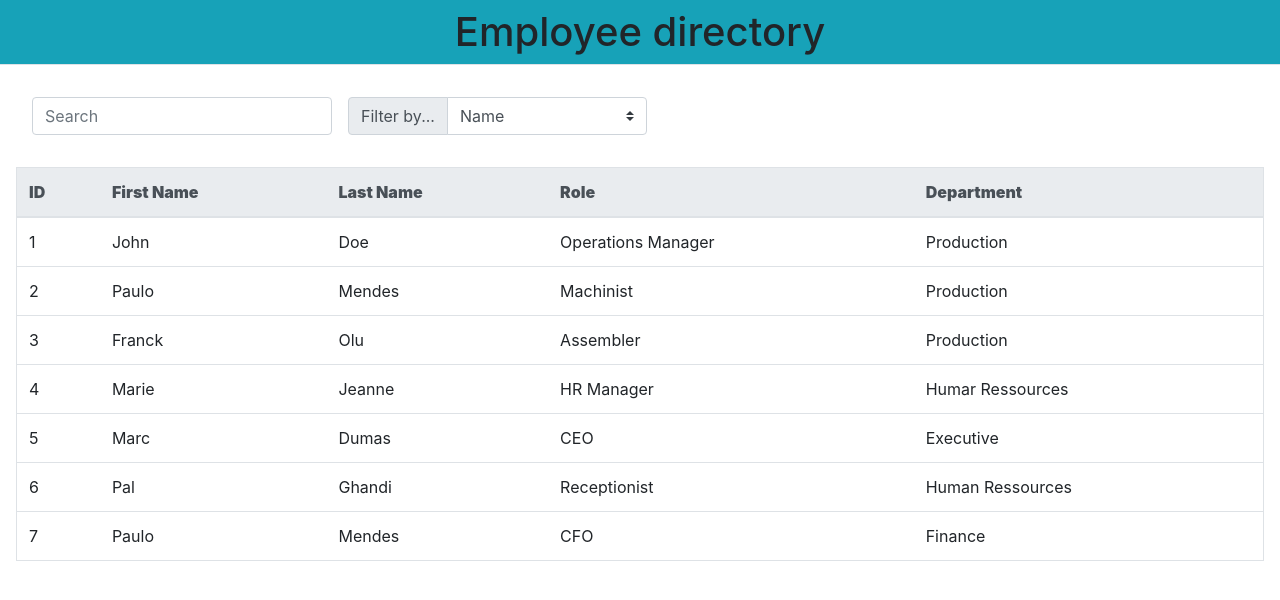
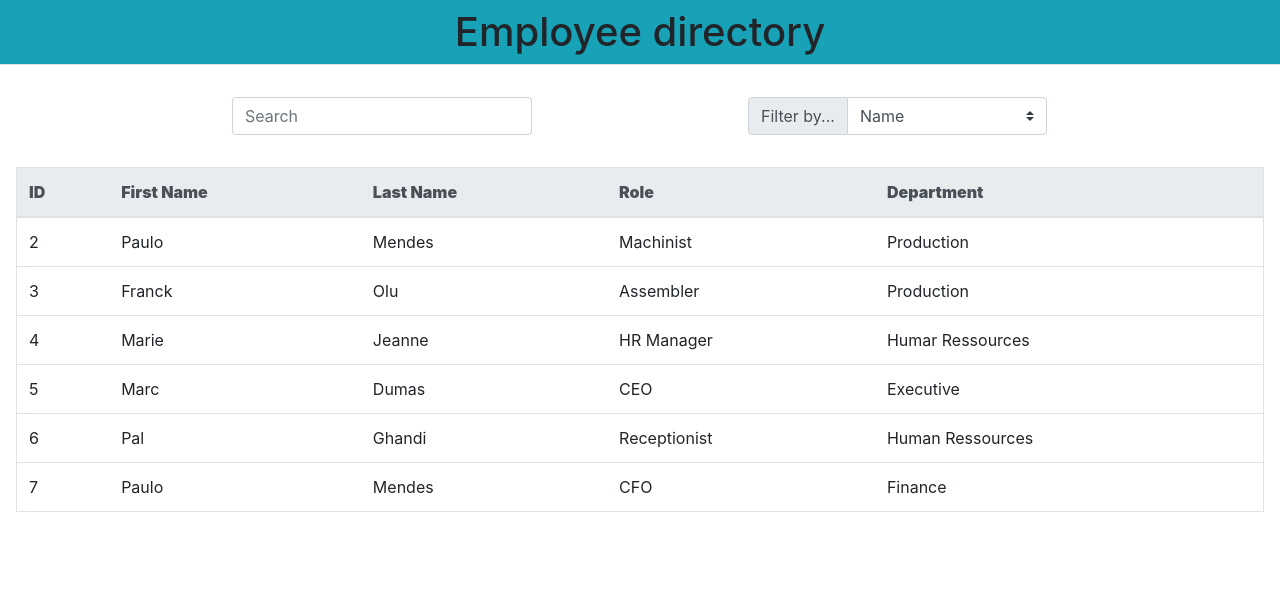
Before and after one commit to BBoutet1/employee-directory, a React (Create React App) app: page / in a window 1280 px wide. Shown: the top 600 px of the page. Built offline with nearby package versions, Linux system fonts and the light colour scheme.

Commit message:
Array filter methode with assigned includes

```diff
--- a/src/App.js
+++ b/src/App.js
@@ -6,10 +6,18 @@ import employees from "./employees.json";
 import Title from "./components/Title";
 
 class App extends Component {
-  // Setting this.state.friends to the friends json array
+  // Setting this.state.employees to the employees json array
   state = {
-    employees
+    employees,
+    filters: {
+      firstName: true,
+      lastName: true,
+      role: true,
+      department:true
+    },
+    filterBy: ""
   };
+
 
   // Map over this.state.employees and render a FriendCard component for each friend object
   render() {
@@ -17,7 +25,8 @@ class App extends Component {
       <Wrapper>
       <Title>Employee directory</Title>
       <EmployeesTable>
-        {this.state.employees.map(employee => (
+          {/* {this.state.employees.map(employee => ( */}
+           {this.state.employees.filter(employee => employee.firstName.includes('a')).map(employee => (
           <EmployeeRow
             key={employee.id}
             id={employee.id}
--- a/src/components/EmployeesTable/index.css
+++ b/src/components/EmployeesTable/index.css
@@ -2,6 +2,7 @@
 .filter {
     width: 300px;
     margin-right: calc((100% - 600px)/3)!important;
+    margin-left: calc((100% - 600px)/3)!important;
 }
 
 .search {
--- a/src/components/EmployeesTable/index.js
+++ b/src/components/EmployeesTable/index.js
@@ -1,7 +1,9 @@
 import React from "react";
 import "./index.css";
 
+
 function employeesTable(props) {
+
     return (
         <main>
             <div className="m-3">
```
